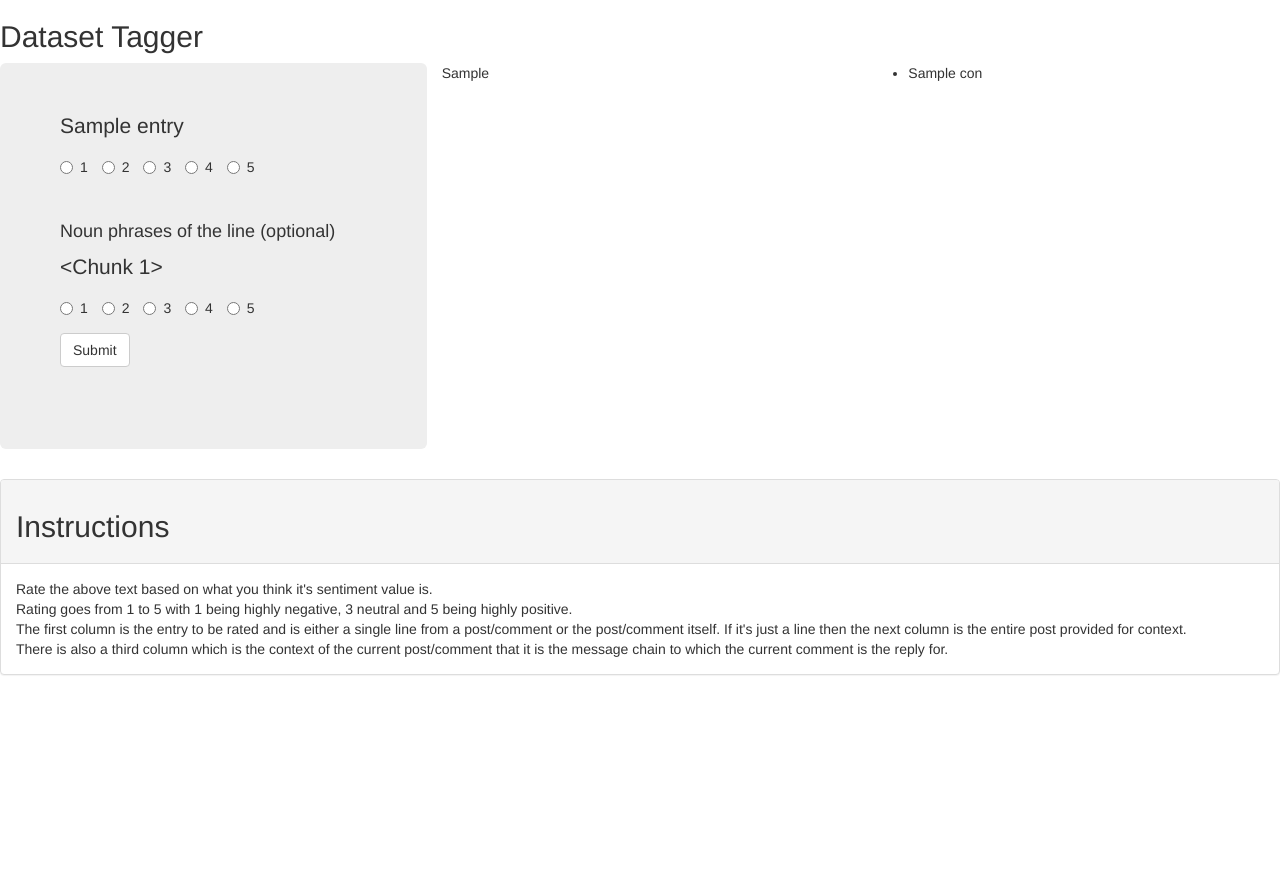
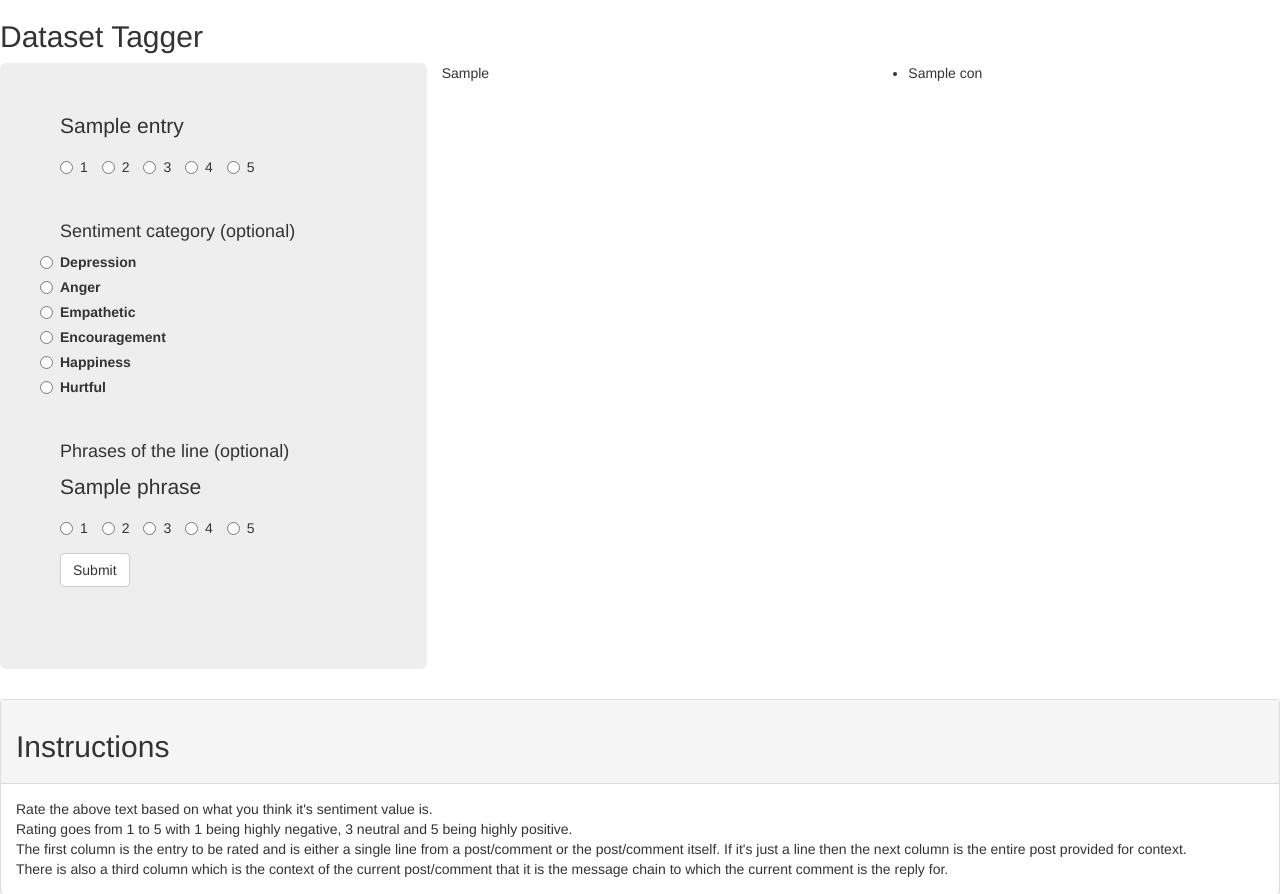
Before and after one commit to bsatts/DataTagger, a Flask app: template templates/index.html in a window 1280 px wide. Shown: the top 894 px of the page. Before the commit the page ends 675 px from the top, so only its background shows below. Run offline with Flask 2, Linux system fonts and the light colour scheme; tables that the repository leaves empty hold one stand-in row (values such as "Sample post"); the template is opened without the code that fills it: values that come from a table or form of the project are taken from there, most other values are stand-ins (such as "Sample title", 1, 10 or a date in 2020); some libraries are stand-ins or nearby versions.

Commit message:
Added category monitoring

```diff
--- a/app.py
+++ b/app.py
@@ -9,7 +9,7 @@ app.config.from_object('config')
 app.config['SQLALCHEMY_TRACK_MODIFICATIONS'] = False
 db = SQLAlchemy(app)
 
-from models import Post, Line, Chunk
+from models import *
 
 #Using global variables to keep track of state
 isComplete = False
@@ -19,7 +19,7 @@ def index():
     errors = []
     entry = None
     context = []
-    chunks = []
+    phrases = []
     full_post = ""
     start = True
     if request.method == "POST":
@@ -72,13 +72,13 @@ def index():
             if ("l_rating" not in f) and ("p_rating" not in f):
                 #Display entry is the same
                 if (not isComplete):
-                    #Get the chunks for the line
-                    untagged_chunks = Chunk.query.filter_by(line_id=untagged_line.id).\
-                        order_by(Chunk.id).all()
+                    #Get the phrases for the line
+                    untagged_phrases = Phrase.query.filter_by(line_id=untagged_line.id).\
+                        order_by(Phrase.id).all()
 
-                    if untagged_chunks:
-                        for u_chunk in untagged_chunks:
-                            chunks.append(u_chunk.text)
+                    if untagged_phrases:
+                        for u_phrase in untagged_phrases:
+                            phrases.append(u_phrase.text)
             else:
                 if (isComplete):
                     #Get the post rating
@@ -87,7 +87,7 @@ def index():
                     untagged_post.rating = int(p_rating)
                     db.session.commit()
 
-                    #Get the next post and it's lines and chunks
+                    #Get the next post and it's lines and phrases
                     untagged_post = Post.query.filter(Post.rating == None).\
                     order_by(Post.id).first()
                     if (untagged_post is None):
@@ -117,25 +117,31 @@ def index():
                         filter(Line.rating == None).order_by(Line.id).first()
                     entry = untagged_line.text
 
-                    untagged_chunks = Chunk.query.filter_by(line_id = untagged_line.id).\
-                        order_by(Chunk.id).all()
+                    untagged_phrases = Phrase.query.filter_by(line_id = untagged_line.id).\
+                        order_by(Phrase.id).all()
 
-                    if untagged_chunks:
-                        for u_chunk in untagged_chunks:
-                            chunks.append(u_chunk.text)
+                    if untagged_phrases:
+                        for u_phrase in untagged_phrases:
+                            phrases.append(u_phrase.text)
                 else:
                     l_rating = f['l_rating']
-                    untagged_chunks = Chunk.query.filter_by(line_id = untagged_line.id).\
-                        order_by(Chunk.id).all()
+                    untagged_phrases = Phrase.query.filter_by(line_id = untagged_line.id).\
+                        order_by(Phrase.id).all()
                     #Update the line rating
                     untagged_line.rating = int(l_rating)
 
-                    #Update chunk ratings if they exist
-                    if untagged_chunks:
-                        for i, ut_chunk in enumerate(untagged_chunks):
+                    #Get the category if it exists
+                    if ['category'] in f:
+                        cat = f['category']
+                        #Update the line category
+                        untagged_line.category = cat
+
+                    #Update phrase ratings if they exist
+                    if untagged_phrases:
+                        for i, ut_phrase in enumerate(untagged_phrases):
                             if ('c_rating' + str(i)) in f:
-                                chunk_rating = f['c_rating' + str(i)]
-                                ut_chunk.rating = int(chunk_rating)
+                                phrase_rating = f['c_rating' + str(i)]
+                                ut_phrase.rating = int(phrase_rating)
 
                     db.session.commit()
 
@@ -149,18 +155,18 @@ def index():
                             entry = None
                         else:
                             entry = next_line.text
-                            #Fill the chunks
-                            next_chunks = Chunk.query.filter_by(line_id=next_line.id).\
-                                order_by(Chunk.id).all()
-                            if next_chunks:
-                                for n_chunk in next_chunks:
-                                    chunks.append(n_chunk.text)
+                            #Fill the phrases
+                            next_phrases = Phrase.query.filter_by(line_id=next_line.id).\
+                                order_by(Phrase.id).all()
+                            if next_phrases:
+                                for n_phrase in next_phrases:
+                                    phrases.append(n_phrase.text)
                     except Exception as e:
                         raise ValueError("Ooops")
         except ValueError as e:
             errors.append(e)
     return render_template('index.html', errors=errors, entry=entry,
-            start=start, context = context, chunks = chunks,
+            start=start, context = context, phrases = phrases,
              full_post = full_post)
 
 if __name__ == '__main__':
--- a/dbload.py
+++ b/dbload.py
@@ -16,7 +16,7 @@ def main():
     #Iterate through the folder and identify all the files
     onlyfiles = [f for f in listdir(input_folder) if isfile(join(input_folder, f))]
     onlyfiles = filter(lambda x: x.endswith(".json"), onlyfiles)
-    onlyfiles.sort()
+    onlyfiles.sort(reverse=True)
 
     #Parse each file, scrape reddit contents and add to db
     post_id = 0
--- a/templates/index.html
+++ b/templates/index.html
@@ -27,11 +27,13 @@
             {% if not start %}
                 {% if entry %}
                     <div class = "jumbotron col-md-4">
+                    <div class = "pre-scrollable">
                     <div id="post">
                         <p>
                             {{ entry }}
                         </p>
                     </div>
+                </div>
                     <form role="form" method="POST" action = "/">
                         <div class="form-group">
                             <label class="radio-inline"><input type="radio" name="l_rating"
@@ -45,14 +47,32 @@
                             <label class="radio-inline"><input type="radio" name="l_rating"
                             value = "5">5</label>
                         </div>
-                        {% if chunks %}
                         <br />
                         <h4>
-                            Noun phrases of the line (optional)
+                            Sentiment category (optional)
                         </h4>
-                            {% for chunk in chunks %}
+                        <div class = "form-group">
+                            <label class="radio"><input type="radio" name = "category"
+                                value = "depression">Depression</label>
+                            <label class="radio"><input type="radio" name = "category"
+                                value = "anger">Anger</label>
+                            <label class="radio"><input type="radio" name = "category"
+                                value = "empathetic">Empathetic</label>
+                            <label class="radio"><input type="radio" name = "category"
+                                value = "encouragement">Encouragement</label>
+                            <label class="radio"><input type="radio" name = "category"
+                                value = "happiness">Happiness</label>
+                            <label class="radio"><input type="radio" name = "category"
+                                value = "hurtful">Hurtful</label>
+                        </div>
+                        {% if phrases %}
+                        <br />
+                        <h4>
+                            Phrases of the line (optional)
+                        </h4>
+                            {% for phrase in phrases %}
                                 <p>
-                                    {{ chunk }}
+                                    {{ phrase }}
                                 </p>
                                 <div class="form-group">
                                     <label class="radio-inline"><input type="radio" name="c_rating{{ loop.index0 }}"
```
Also changed, not shown: models.py (+8 -0 lines), phrase_insert.py (added, +42 -0 lines), 2 other files.
